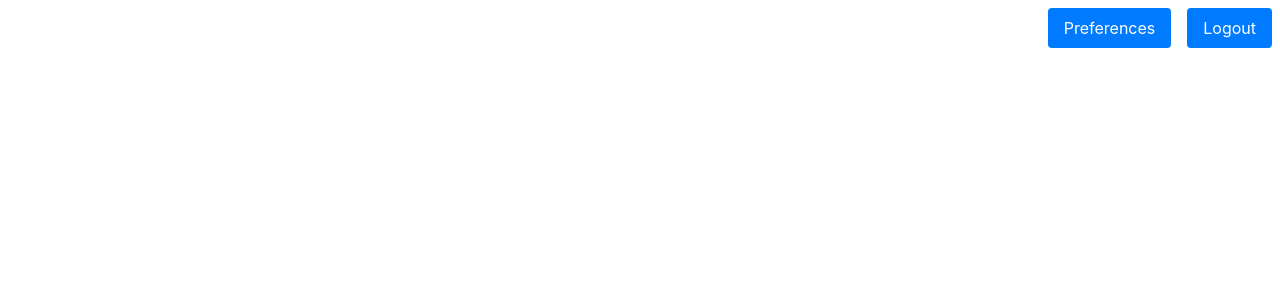
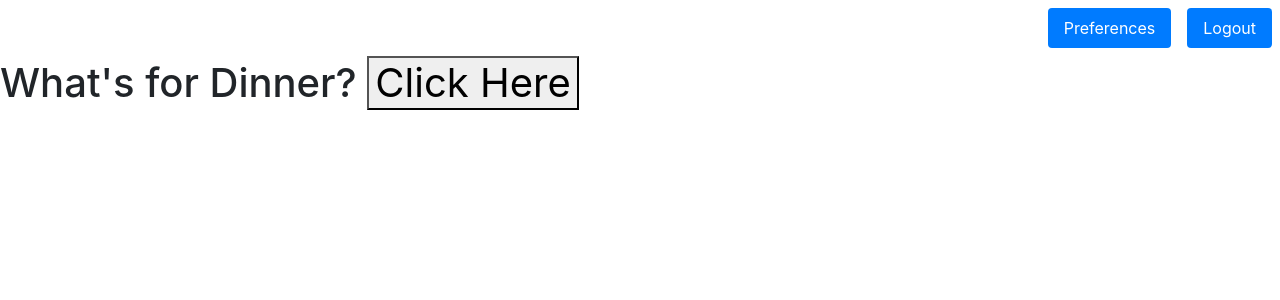
Before and after one commit to hemeshvpatel/Restaurant-Roulette-Frontend-React, a React (Create React App) app: page /home in a window 1280 px wide. Shown: the top 300 px of the page. Built offline with nearby package versions, Linux system fonts and the light colour scheme; no server answers.

Commit message:
basics of rendering waiting, roulette, and info page done

```diff
--- a/src/components/Home.js
+++ b/src/components/Home.js
@@ -4,6 +4,9 @@ import NavBar from "./NavBar";
 import Preferences from "./Preferences";
 import Logout from "./Logout";
 import { tsImportEqualsDeclaration } from "@babel/types";
+import Waiting from "./Waiting";
+import RestaurantInfo from "./RestaurantInfo";
+import Roulette from "./Roulette";
 
 export default class Home extends Component {
   state = {
@@ -12,7 +15,9 @@ export default class Home extends Component {
     latData: 0,
     longData: 0,
     placeID: "",
-    restaurantName: ""
+    restaurantName: "",
+    showWaitingorRoulette: true,
+    showRestaurantInfo: false
   };
 
   componentDidMount() {
@@ -27,10 +32,10 @@ export default class Home extends Component {
     fetch(url, { method: "POST" })
       .then(response => response.json())
       .then(data => {
-        console.log("fetchCoordinates response: ", data);
+        //console.log("fetchCoordinates response: ", data);
         let latitude = data.results[0].geometry.location.lat;
         let longitude = data.results[0].geometry.location.lng;
-        console.log("Lat = ", latitude, " Long = ", longitude);
+        //console.log("Lat = ", latitude, " Long = ", longitude);
         this.fetchRestaurant(latitude, longitude);
       });
   };
@@ -51,7 +56,7 @@ export default class Home extends Component {
     //const urlFindPlaceFromText = `${proxyURL}https://maps.googleapis.com/maps/api/place/findplacefromtext/json?input=indian&inputtype=textquery&fields=photos,formatted_address,name,opening_hours,rating&locationbias=circle:${radius}@${latitude},${longitude}&key=${apiKey}`;
     const urlNearbySearch = `${proxyURL}https://maps.googleapis.com/maps/api/place/nearbysearch/json?location=${latitude},${longitude}&radius=${radius}&type=restaurant&keyword=${cuisine1}&&${cuisine2}&key=${apiKey}`;
 
-    console.log("About to fetch restaurant from: ", urlNearbySearch);
+    //console.log("About to fetch restaurant from: ", urlNearbySearch);
     fetch(urlNearbySearch, {
       method: "GET",
       headers: {
@@ -78,14 +83,22 @@ export default class Home extends Component {
       });
   };
 
-  randomMatch() {
-    const allMatches = [...this.state.matches];
-    const randomResult =
-      allMatches[Math.floor(Math.random() * allMatches.length)];
+  //   randomMatch() {
+  //     const allMatches = [...this.state.matches];
+  //     const randomResult =
+  //       allMatches[Math.floor(Math.random() * allMatches.length)];
+  //     this.setState({
+  //       randomMatch: randomResult
+  //     });
+  //   }
+
+  handleClick = e => {
+    console.log("handleClick event = ", e);
     this.setState({
-      randomMatch: randomResult
+      showWaitingorRoulette: false,
+      showRestaurantInfo: true
     });
-  }
+  };
 
   render() {
     console.log("Current State: ", this.state);
@@ -98,9 +111,18 @@ export default class Home extends Component {
       (today.getMonth() + 1) +
       "-" +
       today.getDate();
-    let time =
+    let currentTime =
       today.getHours() + ":" + today.getMinutes() + ":" + today.getSeconds();
-    let dateTime = date + " " + time;
+    console.log("time format ", currentTime);
+
+    // let currentDateTime = date + " " + time;
+    // console.log("dateTime format ", dateTime);
+
+    if (currentTime > "16:00:00") {
+      console.log("Time is past 4pm");
+    } else {
+      console.log("Wait until 4pm");
+    }
 
     //conditional logic to be added for displaying componenets below:
     //If time is before 5pm display roulette
@@ -108,13 +130,24 @@ export default class Home extends Component {
     else
     <Route exact path="/restaurant" component={Restaurant} /> */
 
-    console.log(dateTime);
     return (
       <Router>
         <div>
           <NavBar />
           <Route exact path="/preferences" component={Preferences} />
           <Route exact path="/logout" component={Logout} />
+          <div>
+            {this.state.showWaitingorRoulette && currentTime < "16:00:00" ? (
+              <Waiting currentTime={currentTime} />
+            ) : (
+              <Roulette handleClick={this.handleClick} />
+            )}
+          </div>
+          <div>
+            {this.state.showRestaurantInfo && (
+              <RestaurantInfo randomMatch={this.state.randomMatch} />
+            )}
+          </div>
         </div>
       </Router>
     );
--- a/src/components/RestaurantInfo.js
+++ b/src/components/RestaurantInfo.js
@@ -0,0 +1,15 @@
+import React, { Component } from "react";
+
+class RestaurantInfo extends Component {
+  state = {};
+  render() {
+    return (
+      <div>
+        <h1>Restaurant Info Screen</h1>
+        <h2>{this.props.randomMatch.name}</h2>
+      </div>
+    );
+  }
+}
+
+export default RestaurantInfo;
--- a/src/components/Roulette.js
+++ b/src/components/Roulette.js
@@ -0,0 +1,14 @@
+import React, { Component } from "react";
+
+class Roulette extends Component {
+  render() {
+    return (
+      <h1>
+        What's for Dinner?{" "}
+        <button onClick={e => this.props.handleClick(e)}>Click Here</button>
+      </h1>
+    );
+  }
+}
+
+export default Roulette;
--- /dev/null
+++ b/src/components/Waiting.js
@@ -0,0 +1,15 @@
+import React, { Component } from "react";
+
+class Waiting extends Component {
+  render() {
+    return (
+      <div>
+        <h1> Oops! Gonna have to wait until 4pm :( </h1>
+        <h2>You only have ____ left!</h2>
+        {/* implement countdown timer until 3:59:59 */}
+      </div>
+    );
+  }
+}
+
+export default Waiting;
```
